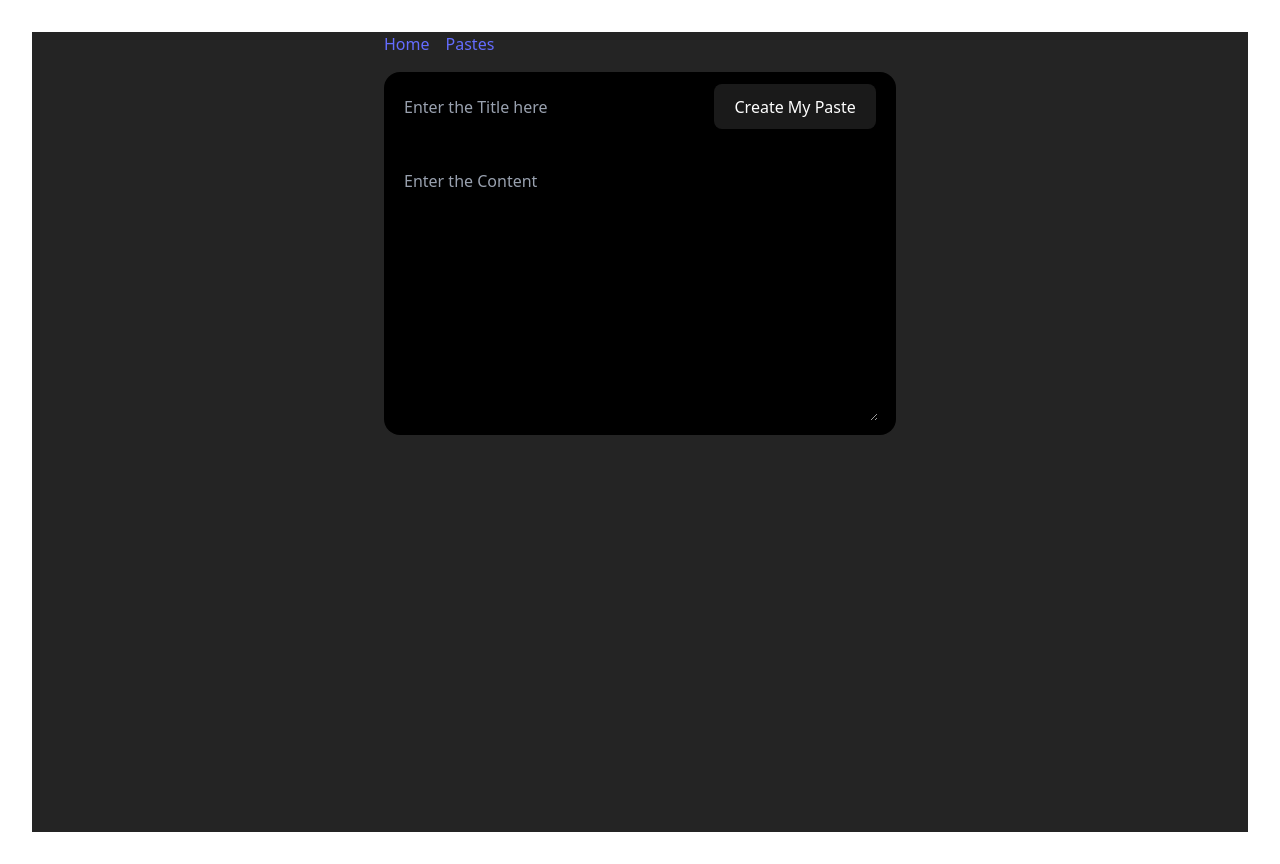
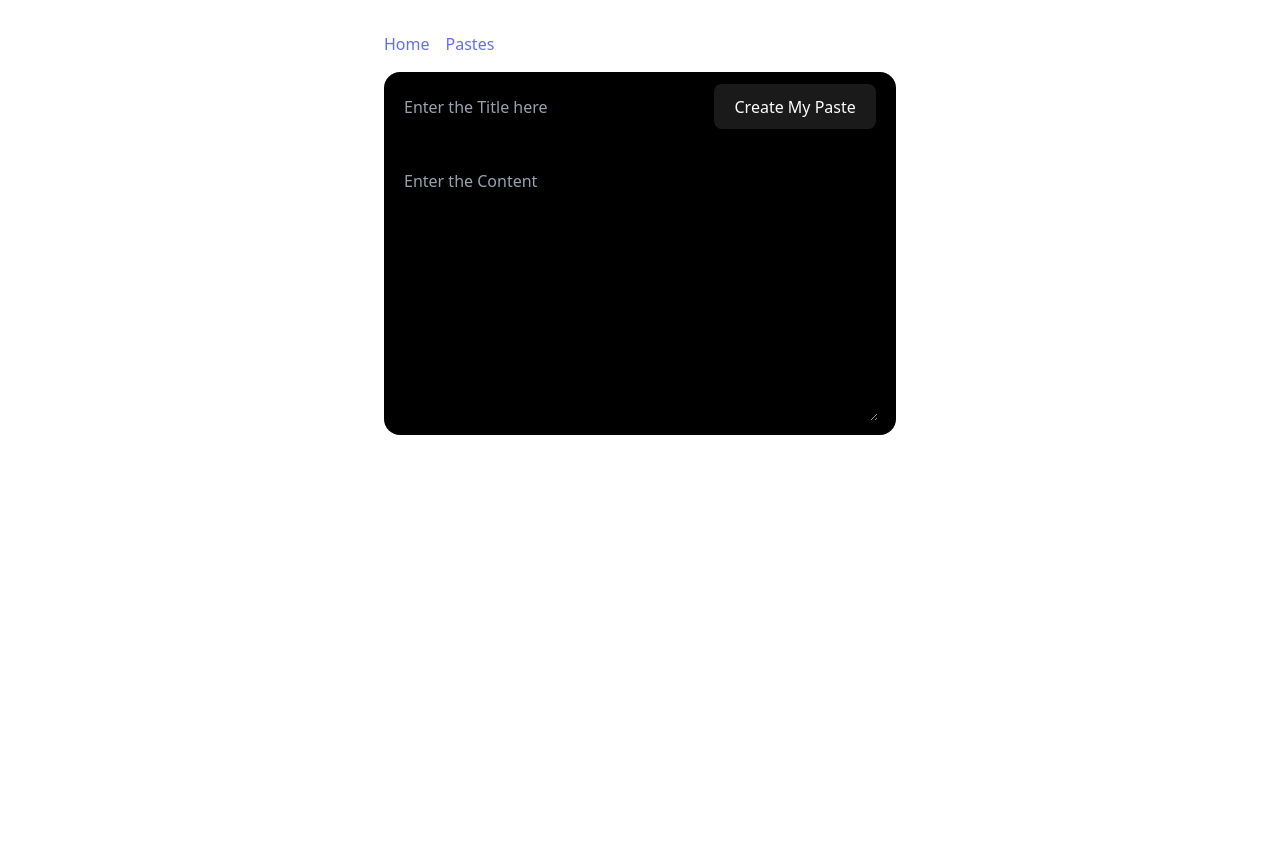
Before and after one commit to Atharvagupta12/TobeNoted, a React (Vite) app: page / in a window 1280 px wide. Built offline with nearby package versions, Linux system fonts and the light colour scheme.

Commit message:
bg color white

```diff
--- a/src/index.css
+++ b/src/index.css
@@ -6,11 +6,9 @@
   font-family: system-ui, Avenir, Helvetica, Arial, sans-serif;
   line-height: 1.5;
   font-weight: 400;
-
   color-scheme: light dark;
   /* color: rgba(255, 255, 255, 0.87); */
   background-color: #242424;
-
   font-synthesis: none;
   text-rendering: optimizeLegibility;
   -webkit-font-smoothing: antialiased;
@@ -31,7 +29,6 @@ body {
   justify-content: center;
   margin: 2rem;
   min-height: 100vh;
-  background-color: #242424;
 }
 
 button {
```
